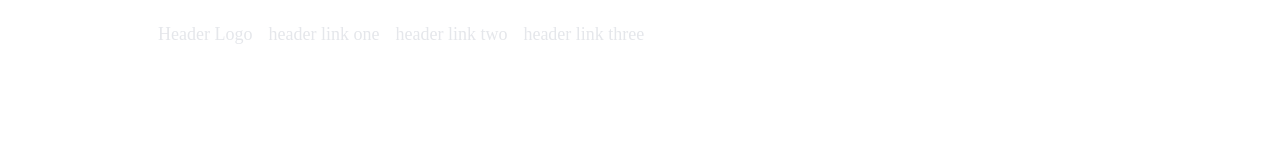
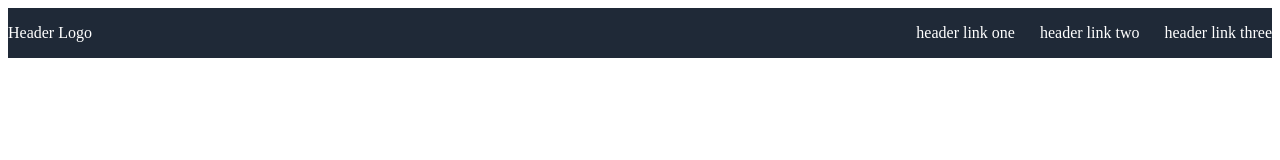
Before and after one commit to scoloni87/project2, a plain HTML site: page website.html in a window 1280 px wide. Drawn offline with Linux system fonts and the light colour scheme.

Commit message:
align header text and links

```diff
--- a/styles.css
+++ b/styles.css
@@ -1,25 +1,30 @@
-.container{
+.container {
+    color: white;
+    background-color: #1F2937;
     display: flex;
     flex-direction: column;
+    justify-content: flex-end;
 }
 
-.right-links   {
+.nav {
+    background-color: #1F2937;
     display: flex;
-    margin-left: auto;
-    list-style: none;
-    gap: 16px;
-    padding:0px 150px;
+    justify-content: space-between;
+}
+
+.nav > p {
+    color: #FFFFFF;
+}
+
+a {
+    display: flex;
+    color: #FFFFFF;
+    text-decoration: none;
 }
 
 
-.header {
- display: flex;
- background-color: #1F2937;
- height: 40vh
+ul{
+  list-style-type: none;
+  display: flex;
+  gap: 25px;
 }
-
-a {
-    color: #e5e7eb;
-    text-decoration: none;
-    font-size: 18px;
-}
--- a/website.html
+++ b/website.html
@@ -8,15 +8,16 @@
     <link rel="stylesheet" href="styles.css">
 </head>
 <body>
-    <div class="container">
-        <nav class="menu">
-            <ul class="right-links">
-                <li><a href="logo">Header Logo</a></li>
+    <div class="container"></div>
+        <div class="nav">
+            <p id="logo">Header Logo</p>
+            <div class="header-link">
+            <ul>
                 <li><a href="#">header link one</a></li>
-                <li><a href="#">header link two</a></li>
+               <li><a href="#">header link two</a></li>
                 <li><a href="#">header link three</a></li>
             </ul>
-        </nav>
+        </div>
     </div>
 </body>
 </html>
```
